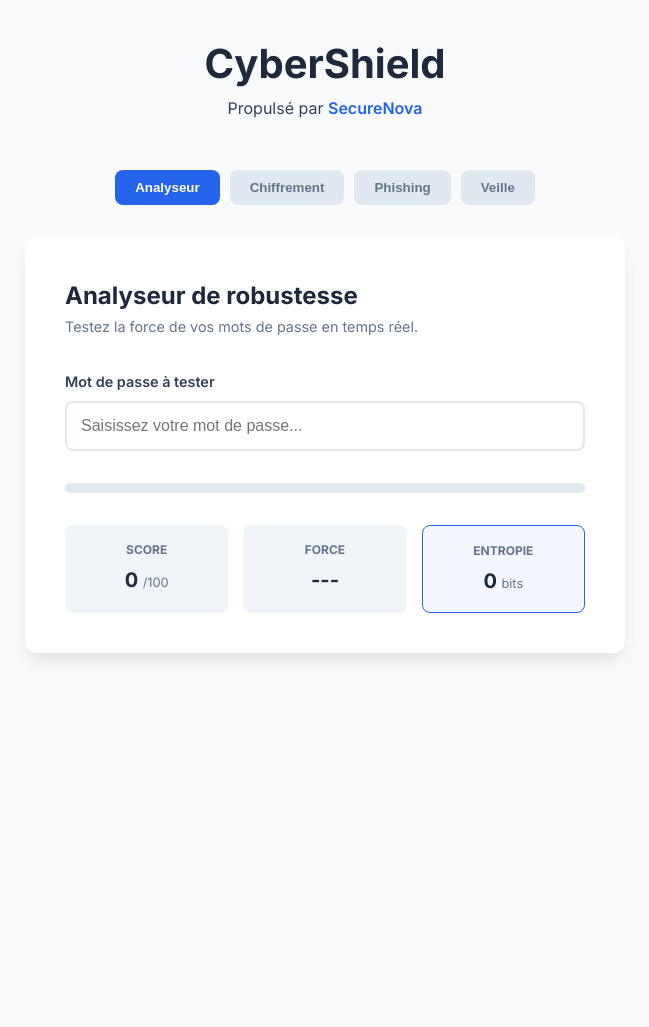
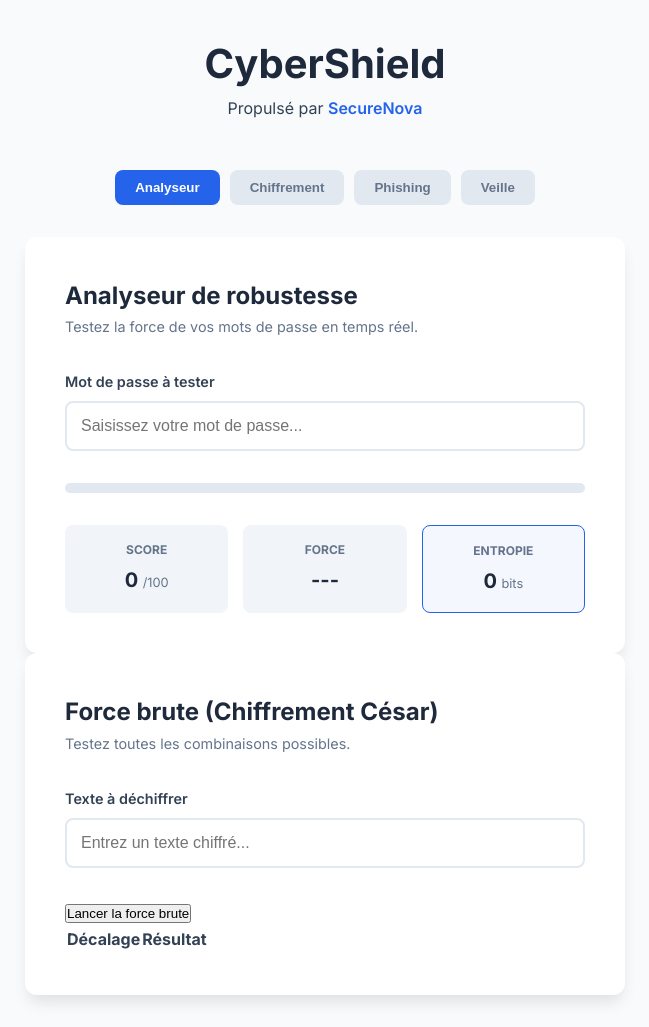
Before and after one commit to evanpertegaz15-pixel/projet_js, a plain HTML site: page cybershield/index.html in a window 1280 px wide. Shown: the whole page, without its empty margins (315-964 px from the left). Before the commit the page ends 800 px from the top, so only its background shows below. Drawn offline with Linux system fonts and the light colour scheme.

Commit message:
feat remplirTableau, section chiffrement, fix listener

```diff
--- a/cybershield/index.html
+++ b/cybershield/index.html
@@ -57,6 +57,26 @@
                 </div>
             </div>
         </section>
+        <section id="cipher" class="module-card hidden">
+            <div class="card-header">
+                <h2>Force brute (Chiffrement César)</h2>
+                <p>Testez toutes les combinaisons possibles.</p>
+            </div>
+            <div class="input-group">
+                <label for="cipher-input">Texte à déchiffrer</label>
+                <input type="text" id="cipher-input" placeholder="Entrez un texte chiffré...">
+            </div>
+            <button id="cipher-btn">Lancer la force brute</button>
+            <table class="result-table">
+                <thead>
+                    <tr>
+                        <th>Décalage</th>
+                        <th>Résultat</th>
+                    </tr>
+                </thead>
+                <tbody id="cipher-results"></tbody>
+            </table>
+        </section>
     </main>
 
     <script src="js/password.js"></script>
```
Also changed, not shown: cybershield/js/cipher.js (+18 -2 lines).
